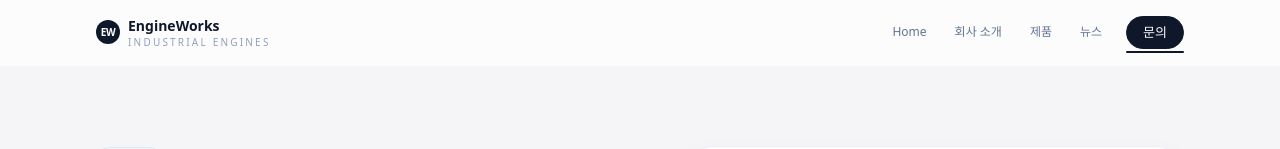
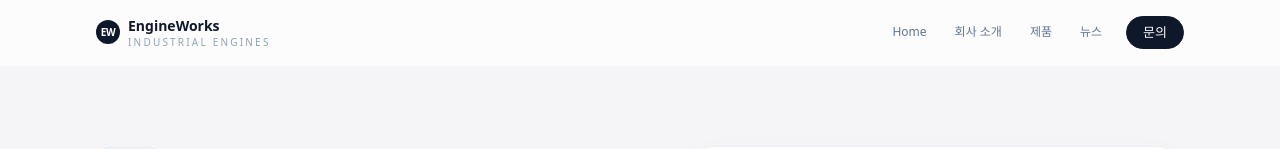
Before and after one commit to prnsslcn/EngineWorks, a Next.js app: page /contact in a window 1280 px wide. Shown: the top 149 px of the page. Built offline with nearby package versions, Linux system fonts and the light colour scheme; no server answers.

Commit message:
refactor: nav indicator change

```diff
--- a/components/layout/Header.tsx
+++ b/components/layout/Header.tsx
@@ -99,10 +99,13 @@ export default function Header() {
       const left = linkRect.left - navRect.left;
       const width = linkRect.width;
 
+      // 여기서 /contact인 경우에만 투명도 0으로 처리
+      const opacity = activeItem.href === "/contact" ? 0 : 1;
+
       setIndicator({
         left,
         width,
-        opacity: 1,
+        opacity,
       });
     };
 
@@ -151,7 +154,7 @@ export default function Header() {
         >
           {/* 공용 이동 바 */}
           <span
-            className="pointer-events-none absolute -bottom-1 h-[2px] rounded-full bg-slate-900 transition-all duration-300 ease-[cubic-bezier(0.22,1,0.36,1)]"
+            className="pointer-events-none absolute -bottom-1 h-[2px] rounded-full bg-slate-900 transition-all duration-1000 ease-[cubic-bezier(0.22,1,0.36,1)]"
             style={{
               left: indicator.left,
               width: indicator.width,
@@ -200,7 +203,7 @@ export default function Header() {
           })}
         </nav>
 
-        {/* 모바일: 햄버거 버튼 (border / shadow 제거) */}
+        {/* 모바일: 햄버거 버튼 */}
         <button
           type="button"
           className="md:hidden inline-flex items-center justify-center rounded-full p-2 hover:bg-slate-100 transition-colors"
@@ -241,7 +244,7 @@ export default function Header() {
         </button>
       </div>
 
-      {/* 모바일 드롭다운 메뉴 (슬라이드 + 페이드) */}
+      {/* 모바일 드롭다운 메뉴 */}
       <div
         className={clsx(
           "md:hidden border-t border-slate-200 bg-white/95 backdrop-blur-sm overflow-hidden transform transition-all duration-250 ease-[cubic-bezier(0.22,1,0.36,1)]",
```
